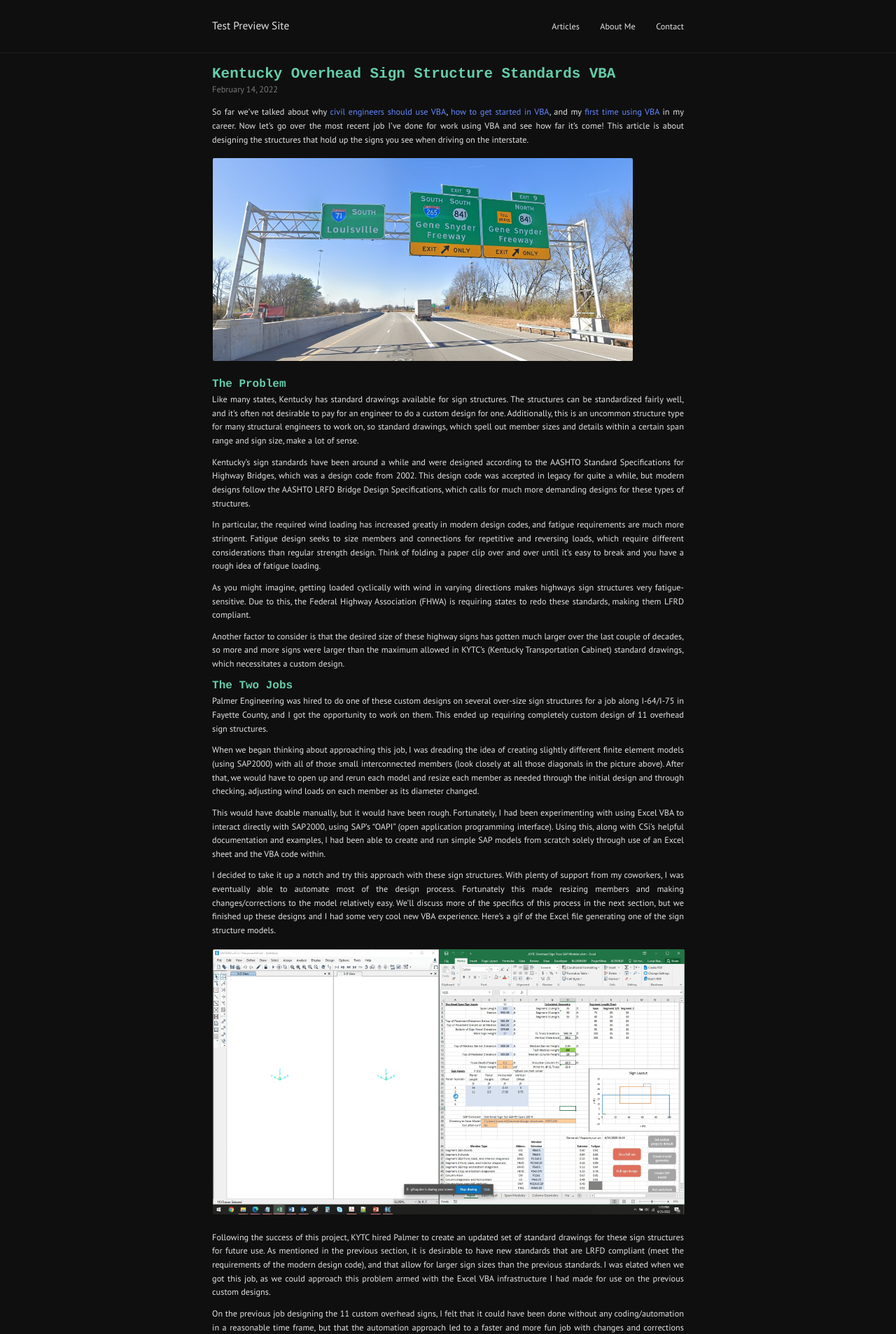
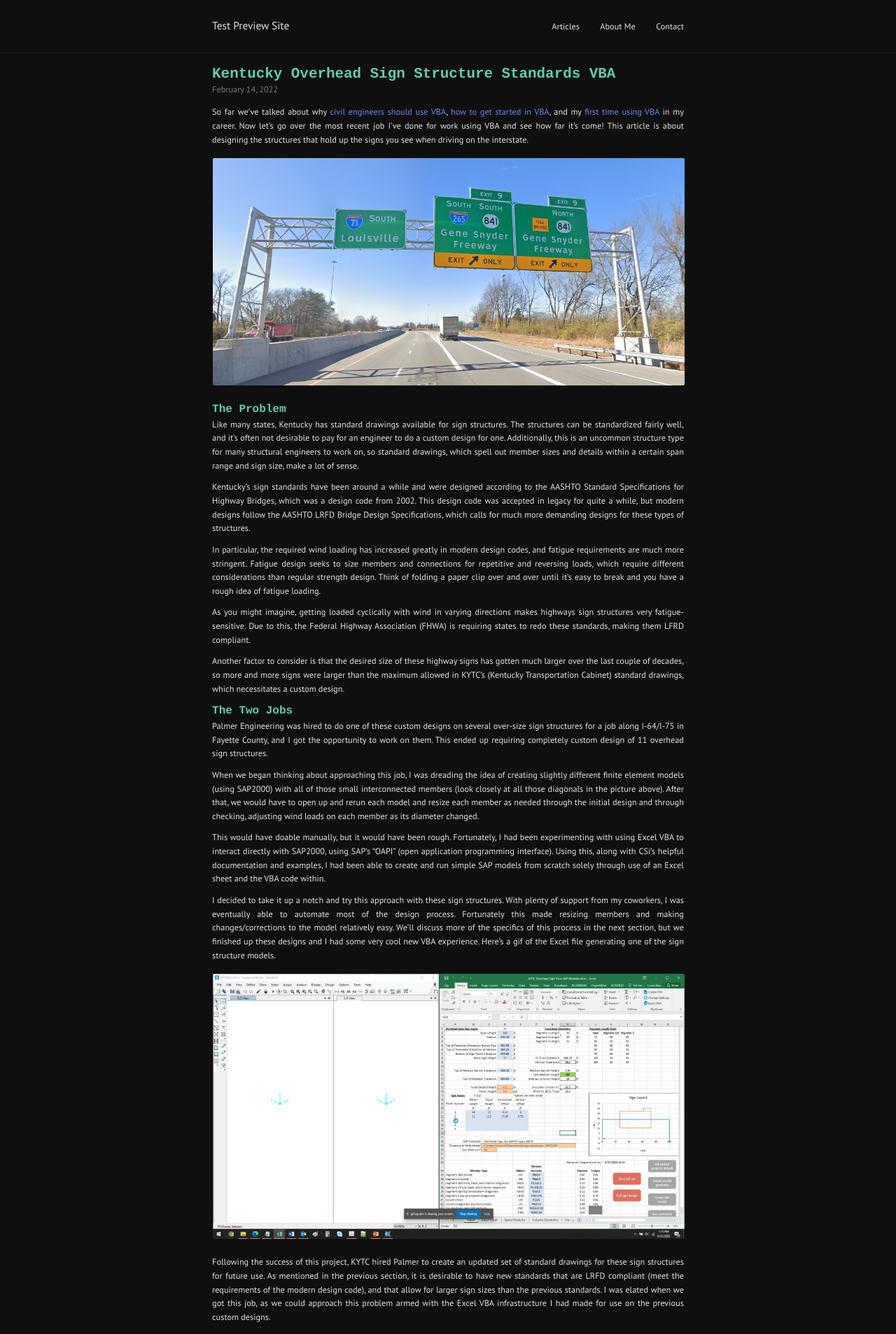
Before and after one commit to labeattie/testpreviewsite, a Jekyll site: the page built from _posts/2022-02-14-vba-sign-structures.md, in a window 1280 px wide. Shown: the top 1907 px of the page at 70% size. Built offline with Jekyll 4.4.1, drawn with Linux system fonts in a browser that asks for light colours.

Commit message:
sign struct article

```diff
--- a/_posts/2022-02-14-vba-sign-structures.md
+++ b/_posts/2022-02-14-vba-sign-structures.md
@@ -8,7 +8,7 @@
 
 
 
-![sign_struct](/testpreviewsite/assets/sign-structure.jpg){: width="600" }
+![sign_struct](/testpreviewsite/assets/sign-structure.jpg){: width="800" }
 
 ## The Problem
 Like many states, Kentucky has standard drawings available for sign structures. The structures can be standardized fairly well, and it's often not desirable to pay for an engineer to do a custom design for one. Additionally, this is an uncommon structure type for many structural engineers to work on, so standard drawings, which spell out member sizes and details within a certain span range and sign size, make a lot of sense.
@@ -45,7 +45,7 @@
 ## VBA & SAP2000's OAPI
 For the first step in approaching this problem programmatically, I wanted to make an input sheet where the user could input the necessary information for a sign, click run, and get the resulting performance ratios. That input sheet ended up looking something like this:
 
-![sign_struct_input](/testpreviewsite/assets/sign-struct-input.jpg){: width="600" }
+![sign_struct_input](/testpreviewsite/assets/sign-struct-input.jpg){: width="800" }
 
 The general workflow of the VBA code we used in this process is outlined below:
 
```
